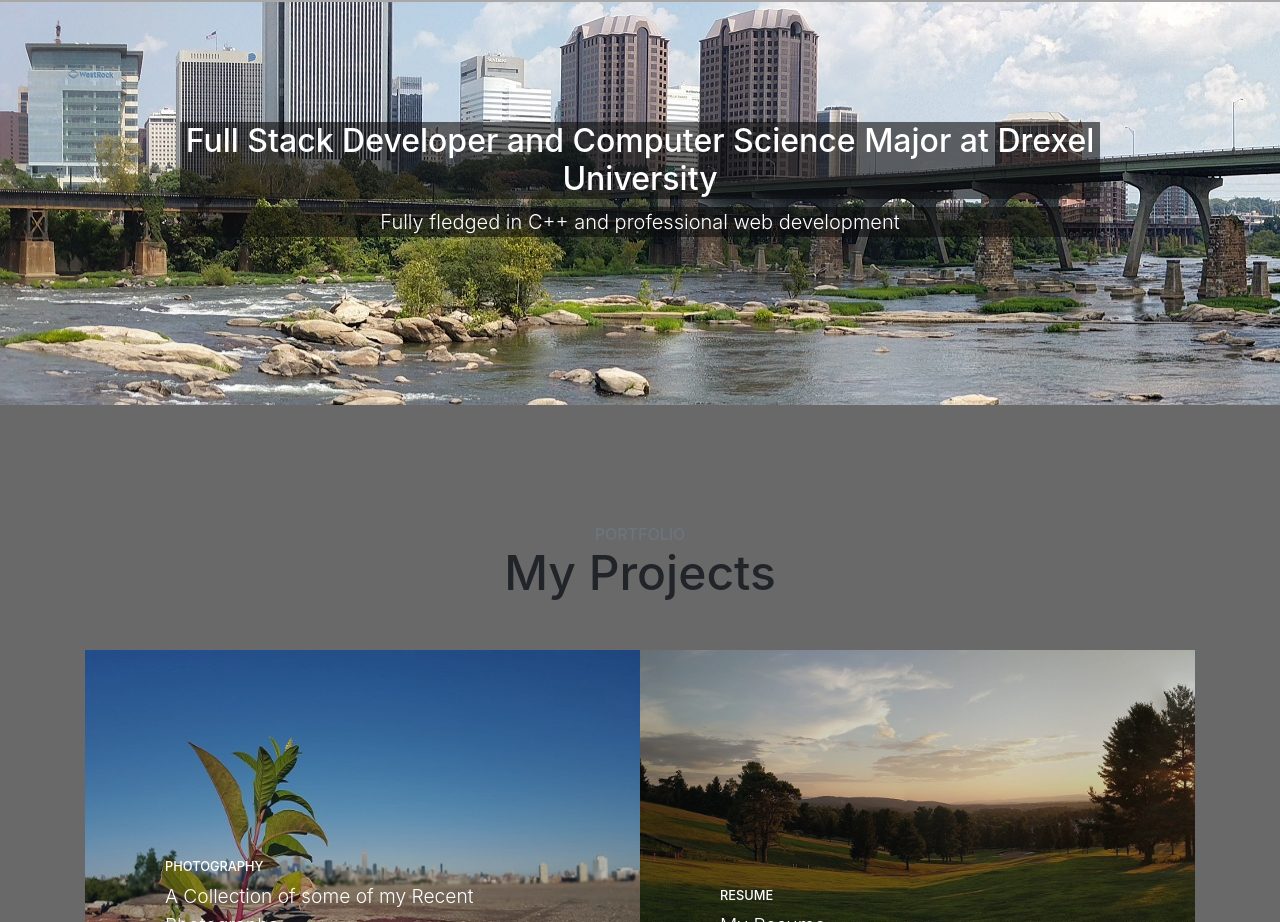
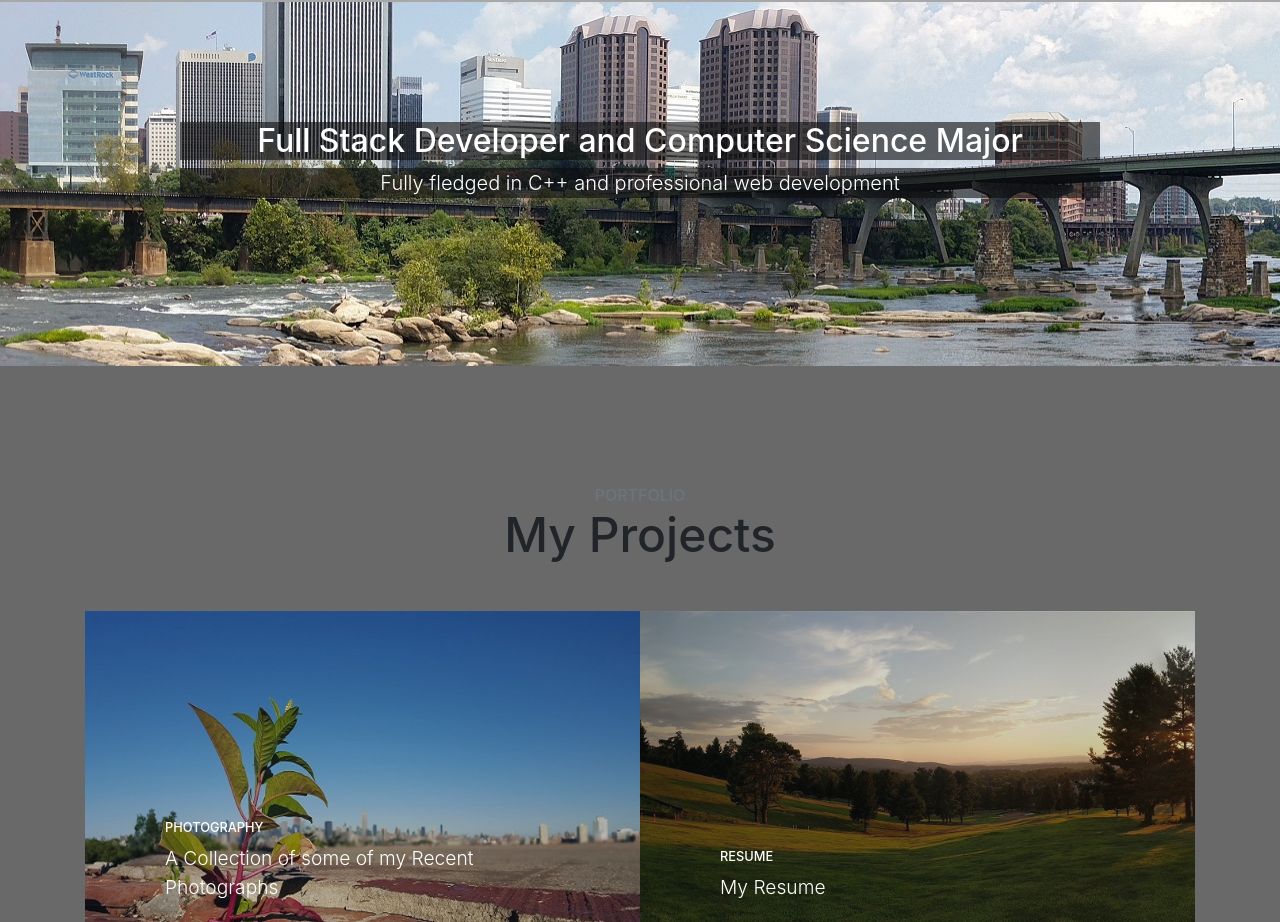
Before and after one commit to JasonDavidoff85/JasonDavidoff85.github.io, a website with bundled scripts: page index.html in a window 1280 px wide. Shown: the part 798-1720 px from the top of the page. Built offline with nearby package versions, Linux system fonts and the light colour scheme; grey boxes are pictures that could not be loaded.

Commit message:
Update index.html

```diff
--- a/index.html
+++ b/index.html
@@ -68,7 +68,7 @@
       <div class="container text-center">
         <div class="row">
           <div class="col-lg-10 mx-auto">
-            <h2 class="pictureWhiteText">Full Stack Developer and Computer Science Major at Drexel University</h2>
+            <h2 class="pictureWhiteText">Full Stack Developer and Computer Science Major</h2>
             <p class="lead mb-5 pictureWhiteText">Fully fledged in C++ and professional web development</p>
           </div>
         </div>
```
